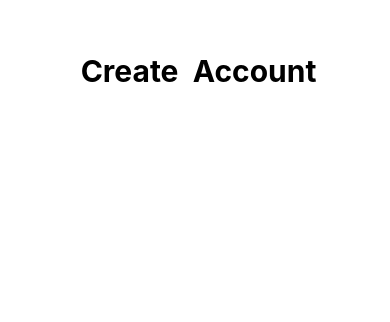
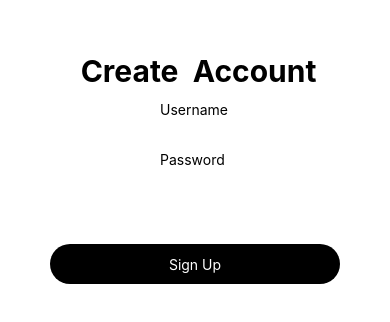
Before and after one commit to Travyon/Trail, a React Native app: screen /Register in a window 390 px wide. Shown: the part 132-454 px from the top of the page. Built offline with nearby package versions, Linux system fonts and the light colour scheme.

Commit message:
Sign-up screen being created

```diff
--- a/components/CreateAccount/index.js
+++ b/components/CreateAccount/index.js
@@ -1,15 +1,37 @@
-import React from "react";
-import {View ,Text} from 'react-native';
+import React, {FC, ReactElement, useState }from "react";
+import {Pressable, View ,Text, TextInput} from 'react-native';
 import styles from "./styles";
+import Parse from "parse/react-native";
 
-const CreateAccount = () => {
+const CreateAccount = (props) => {
+const [username, setUsername] = useState("");
+const [password, setPassword] = useState("");
+const{ onPress, title = 'Sign Up'} = props;
     return(
+    <>
         <View style={styles.container}>
             <View style={styles.color}>
                 <Text style={styles.title}> Create  Account</Text>
+                <TextInput
+                style={styles.input}
+                value={username}
+                placeholder={"Username"}
+                onChangeText={(text) => setUsername(text)}
+                autoCapitalize={"none"}
+                />
+                <TextInput
+                style={styles.input}
+                value={password}
+                placeholder={"Password"}
+                onChangeText={(text) => setPassword(text)}
+                />
+                <Pressable style={styles.button}  onPress={() => {onPress}} >
+                    <Text style={styles.text}>{title}</Text>
+                </Pressable>
             </View>
 
         </View>
+    </>
     )
 }
 
--- a/components/CreateAccount/styles.js
+++ b/components/CreateAccount/styles.js
@@ -12,6 +12,29 @@ const styles = StyleSheet.create({
         fontWeight: '700',
         textAlign: 'center'
     },
+    input: {
+        height: 40,
+        marginBottom: 10,
+        backgroundColor: '#fff',
+        marginLeft: 160
+    },
+    button: {
+        height: 40,
+        //aligns to the main axis of direction
+        justifyContent: "center",
+        alignItems: 'center',
+        //Determines the button shape
+        borderRadius: 20,
+        marginTop: 55,
+        backgroundColor: 'black',
+        marginLeft: 50,
+        marginRight: 50
+
+    },
+
+    text:{
+        color: 'white'
+    }
 
 })
 
--- a/components/SignIn/index.js
+++ /dev/null
@@ -1,21 +0,0 @@
-import React from 'react';
-import {View, Button, Text, Pressable} from 'react-native';
-import styles from './styles';
-
-const SignIn = (props) => {
-    const {onPress, type} = props;
-    const backgroundColor = type === 'primary' ? 'black' : 'white';
-    return (
-        <View>
-            <Pressable style=
-            //Array is used to merge 2 styles together
-            {[styles.button, {backgroundColor: backgroundColor} ]}
-            //function called everytime users press the screen
-            onPress={()=> onPress()}>
-
-            </Pressable>
-        </View>
-    )
-}
-
-export default SignIn
--- a/components/loginScreen/index.js
+++ b/components/loginScreen/index.js
@@ -4,8 +4,8 @@ import styles from './styles';
 import TextField from "../TextField";
 import StyledButton from "../StyledButton";
 import { useNavigation } from '@react-navigation/native'
-import * as SecureStore from 'expo-secure-store';
-import SignIn from "../SignIn";
+
+
 
 
 
@@ -34,11 +34,6 @@ const LoginScreen = (props) =>{
             type='primary'
           />
 
-          <SignIn
-          content={"Login"}
-          onPress={()=> navigation.navigate('Login')}
-          />
-
 
         </View>
     );
--- a/package.json
+++ b/package.json
@@ -12,13 +12,15 @@
     "@react-navigation/native": "^6.0.13",
     "@react-navigation/native-stack": "^6.9.0",
     "expo": "~46.0.9",
+    "expo-secure-store": "~11.3.0",
     "expo-status-bar": "~1.4.0",
+    "parse": "^1.6.14",
+    "parse-react": "^0.5.2",
     "react": "18.0.0",
     "react-native": "0.69.6",
     "react-native-safe-area-context": "4.3.1",
     "react-native-screens": "~3.15.0",
-    "react-native-secure-store": "^1.0.3",
-    "expo-secure-store": "~11.3.0"
+    "react-native-secure-store": "^1.0.3"
   },
   "devDependencies": {
     "@babel/core": "^7.12.9"
```
Also changed, not shown: components/SignIn/styles.js (deleted, +0 -8 lines), 1 other file (tests, documents, lock files or other folders).
